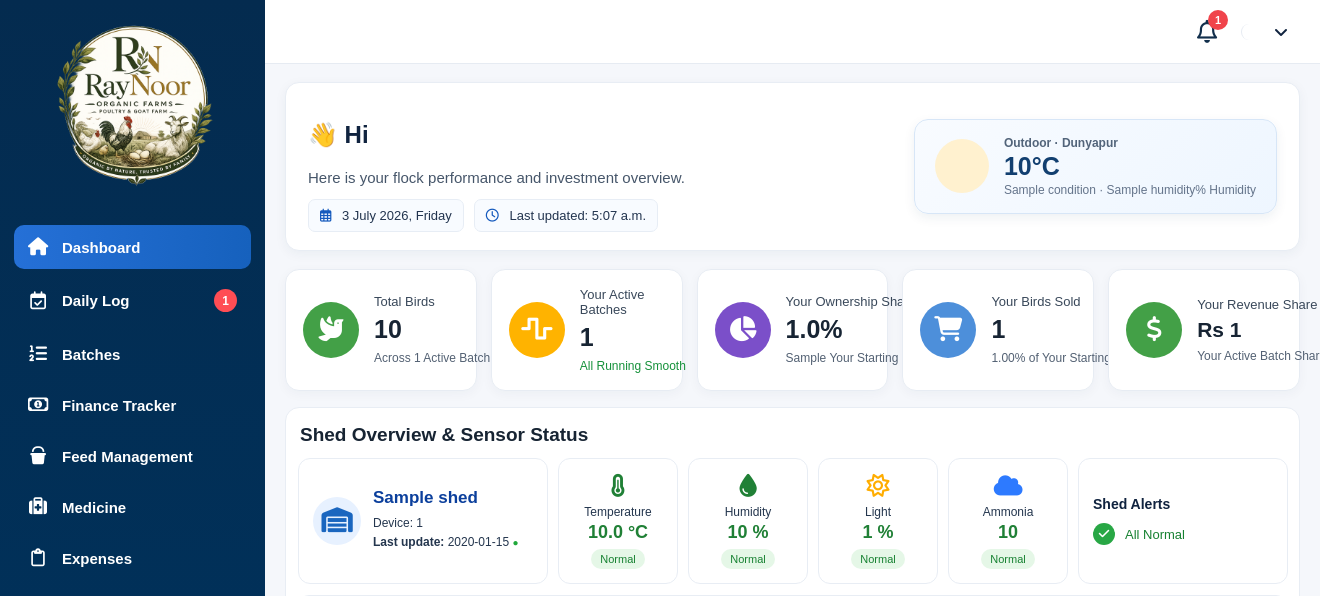
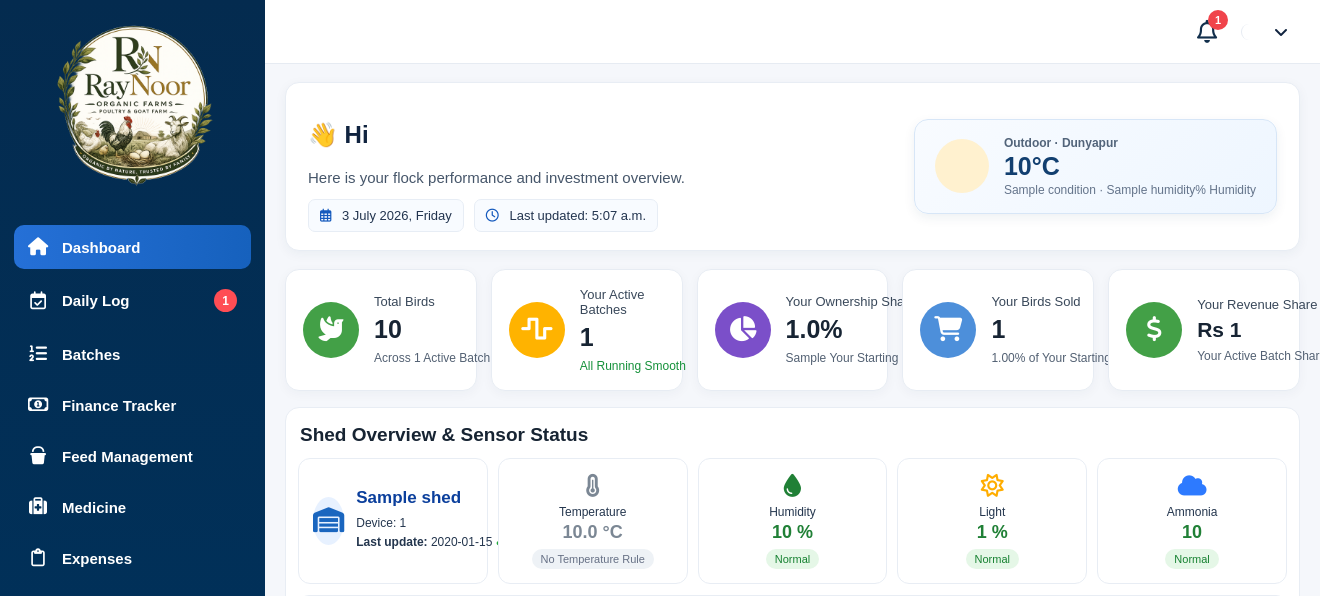
Before and after one commit to khurramrao/poultry-saas, a Django app: template api/templates/api/dashboard_v2.html in a window 1320 px wide. Shown: the top 596 px of the page. Run offline with Django 5.2, Linux system fonts and the light colour scheme; the template is opened without the code that fills it: most values are stand-ins (such as "Sample title", 1, 10 or a date in 2020).

Commit message:
temp rule and light rule updated

```diff
--- a/api/templates/api/dashboard_v2.html
+++ b/api/templates/api/dashboard_v2.html
@@ -1081,6 +1081,10 @@
 
         .purple{
     background:#7b4fc9;
+}
+
+      .shed-row.investor-shed-row{
+    grid-template-columns: repeat(5, minmax(0, 1fr));
 }
     </style>
 </head>
@@ -1439,7 +1443,7 @@
  {% for row in dashboard_rows %}
                 <!-- MEAT SHED -->
 
-                <div class="shed-row">
+               <div class="shed-row {% if not is_admin %}investor-shed-row{% endif %}">
 
                     {% with shed_kind=row.shed.shed_type|lower %}
 
@@ -1518,8 +1522,10 @@
                             {% else %}
 
                                 <span class="sensor-icon
-                                {% if row.alerts %}
+                                    {% if row.temperature_status == 'high' or row.temperature_status == 'low' %}
                                         temp-alert-icon
+                                    {% elif row.temperature_status == 'no_rule' %}
+                                        temp-na-icon
                                     {% else %}
                                         temp-normal-icon
                                     {% endif %}">
@@ -1529,18 +1535,25 @@
                                 <div class="sensor-title">Temperature</div>
 
                                 <div class="sensor-value
-                                {% if row.alerts %}
+                                    {% if row.temperature_status == 'high' or row.temperature_status == 'low' %}
                                         high
+                                    {% elif row.temperature_status == 'no_rule' %}
+                                        temp-na-value
                                     {% else %}
                                         good
                                     {% endif %}">
                                     {{ row.latest.temperature|floatformat:1 }} °C
                                 </div>
 
-                            {% if row.alerts %}
-                                {% for alert in row.alerts %}
-                                    <span class="sensor-pill high-pill">{{ alert }}</span>
-                                {% endfor %}
+                                {% if row.temperature_status == "high" %}
+                                    <span class="sensor-pill high-pill">Temp High</span>
+
+                                {% elif row.temperature_status == "low" %}
+                                    <span class="sensor-pill high-pill">Temp Low</span>
+
+                                {% elif row.temperature_status == "no_rule" %}
+                                    <span class="sensor-pill na-pill">No Temperature Rule</span>
+
                                 {% else %}
                                     <span class="sensor-pill normal-pill">Normal</span>
                                 {% endif %}
@@ -1734,7 +1747,7 @@
                         {% endif %}
 
                     </div>
-
+{% if is_admin %}
                   <div class="shed-alert">
                         <strong>Shed Alerts</strong>
 
@@ -1771,6 +1784,7 @@
 
                         {% endif %}
                     </div>
+ {% endif %}
 
                 </div>
          {% if row.batches %}
```
Also changed, not shown: api/views/sensor.py (+31 -2 lines). Lines whose indentation alone changed are shown as unchanged.
